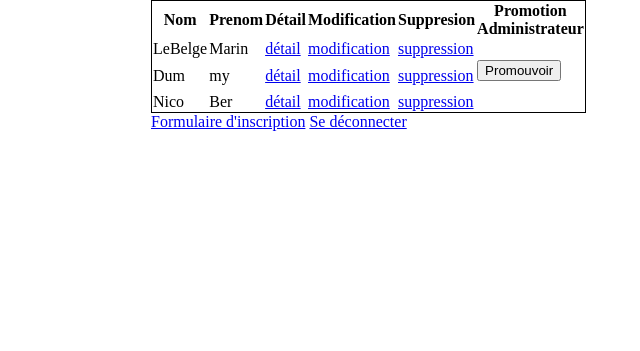
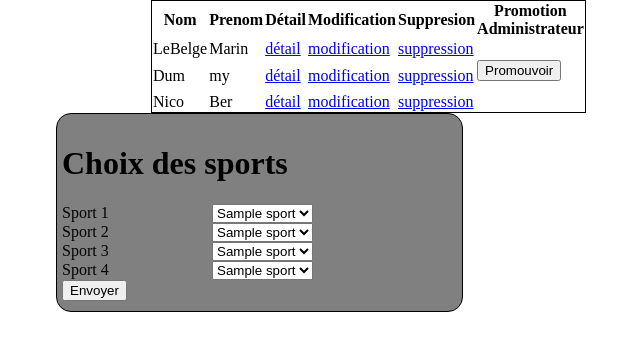
Before and after one commit to Orion24/m151admin_nbe, a PHP site: page /siteInscription/AffichageNom.php in a window 1280 px wide. Shown: the top 351 px of the page, without its empty margins (284-924 px from the left). Run offline with PHP 8.4, Linux system fonts and the light colour scheme; the visitor is signed in with stand-in values (Sample User, id 1); data comes from the database, SQL or seed files in the repository; tables that the repository leaves empty hold one stand-in row (values such as "Sample post").

Commit message:
Ajout de choix des sprts quand l'utilisateur est connecté
TODO : Faire la fonction d'insertion dans la base de données

```diff
--- a/FormulaireInscription/AffichageNom.php
+++ b/FormulaireInscription/AffichageNom.php
@@ -65,6 +65,21 @@
         $html .= "</table>";
         return $html;
     }
+
+    function getFormSport()
+    {
+        $html = '<form method="post" action="AffichageNom.php" id="formInscription"><h1>Choix des sports</h1>';
+        for ($i=1; $i <= 4; $i++) {
+        $html .= "<label for=\"sport".$i."\"> Sport ".$i."</label><select name=\"Sport".$i."\" required>";
+        foreach (getSport() as $value) {
+          $html .= "<option value=\"".$value['idSport']."\">".$value['nom']."</option>";
+        }
+        $html .= "</select><br/>";
+      }
+        $html .= '<input type="submit" value="Envoyer" name="boutonEnvoyer"/></form>';
+        return $html;
+    }
+
     function getUser($id)
     {
       $tabUser = getInfoUser($id);//We make the answer an associotive array
@@ -90,6 +105,12 @@
         header('Location: ./index.php');
         exit();
     }
+    if(isset($_REQUEST['boutonEnvoyer']))
+    {
+        for ($i=1; $i <= 4 ; $i++) {
+          add_choiceSport($_SESSION['idUtilisateur'], $_REQUEST['Sport'.$i]); //TODO : Faire la fonction d'insertion dans la base de données
+        }
+    }
 ?>
 <!DOCTYPE html>
 <!--
@@ -109,6 +130,7 @@ and open the template in the editor.
             echo getArrayUser();
             if(isset($_REQUEST['value'])){
             echo getUser($_REQUEST['value']);}
+            echo getFormSport();
         ?>
         <a href="index.php">Formulaire d'inscription</a>
         <a href="AffichageNom.php?deconnect=yes">Se déconnecter</a>
--- a/FormulaireInscription/function_read_db.php
+++ b/FormulaireInscription/function_read_db.php
@@ -27,3 +27,10 @@ function getClass()
   $answer = getDb()->query($query); //execute the query
   return $answer->fetchAll(PDO::FETCH_ASSOC); //We make the answer an associotive array
 }
+
+function getSport()
+{
+  $query = 'SELECT * FROM sports';
+  $answer = getDb()->query($query); //execute the query
+  return $answer->fetchAll(PDO::FETCH_ASSOC); //We make the answer an associotive array
+}
```
